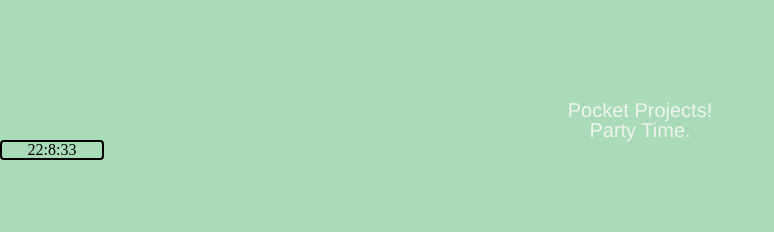
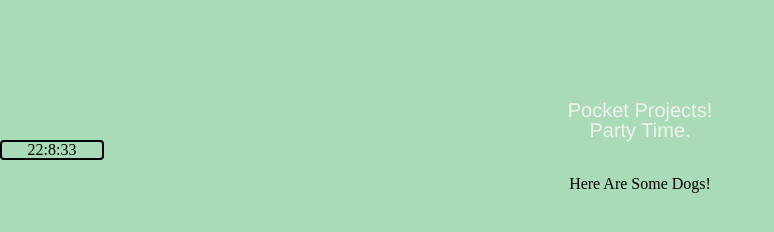
Before and after one commit to skvisshal/W9D2, a plain HTML site: page visshal_caleb_pocket_projects/dist/index.html in a window 1280 px wide. Shown: the whole page, without its empty margins (0-774 px from the left). Drawn offline with Linux system fonts and the light colour scheme.

Commit message:
Phase 2 of pocket projects

```diff
--- a/visshal_caleb_pocket_projects/src/drop_down.js
+++ b/visshal_caleb_pocket_projects/src/drop_down.js
@@ -8,3 +8,50 @@ const dogs = {
   "Labrador Retriever": "https://www.akc.org/dog-breeds/labrador-retriever/",
   "French Bulldog": "https://www.akc.org/dog-breeds/french-bulldog/"
 };
+
+export const dogLinkCreator = (dogs) =>{
+  const dogArr = [];
+  const dogNames = Object.keys(dogs);
+
+  for (let i = 0; i < dogNames.length; i++){
+    const li = document.createElement('li');
+    const a = document.createElement('a');
+
+    a.innerHTML = dogNames[i];
+    a.href = dogs[dogNames[i]];
+    li.classList = 'dog-link';
+
+    li.appendChild(a);
+    dogArr.push(li);
+  }
+  return dogArr;
+};
+
+export const attachDogLinks = () =>{
+  const dogArr = dogLinkCreator(dogs);
+  const dropdown = document.querySelector('.drop-down-dog-list');
+
+  for (let i = 0; i < dogArr.length; i++){
+    dropdown.appendChild(dogArr[i]);
+  }
+};
+
+attachDogLinks();
+
+const handleEnter = () => {
+  const links = document.querySelectorAll('.dog-link');
+  for (let i = 0; i < links.length; i++){
+    links[i].classList.add('open');
+  }
+};
+
+const handleLeave = () => {
+  const links = document.querySelectorAll('.dog-link');
+  for (let i = 0; i < links.length; i++){
+    links[i].classList.remove('open');
+  }
+};
+
+const nav = document.querySelector('.drop-down-dog-nav');
+nav.addEventListener('mouseenter', handleEnter);
+nav.addEventListener('mouseleave', handleLeave);
--- a/visshal_caleb_pocket_projects/src/index.js
+++ b/visshal_caleb_pocket_projects/src/index.js
@@ -1,2 +1,3 @@
 import warmUp from "./warmup";
 import Clock from "./clock";
+import DropDown from "./drop_down";
```
Also changed, not shown: visshal_caleb_pocket_projects/dist/css/styles.css, visshal_caleb_pocket_projects/dist/index.html, visshal_caleb_pocket_projects/dist/main.js.
